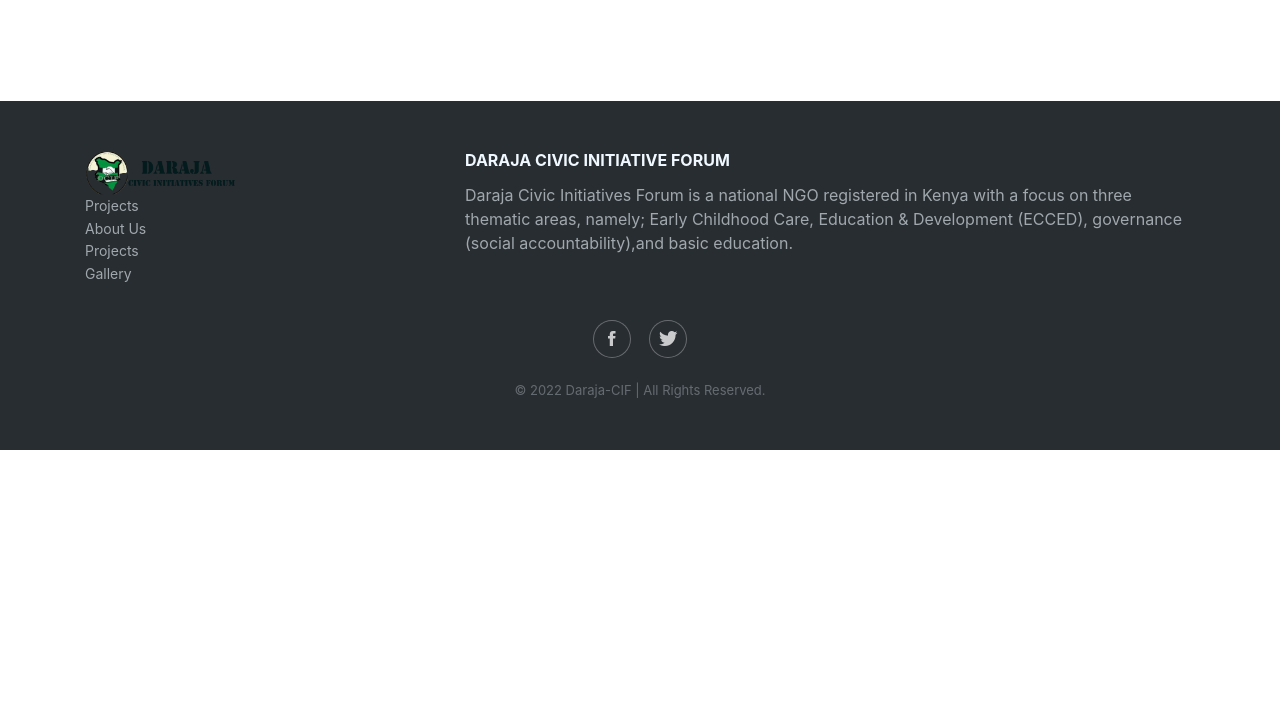
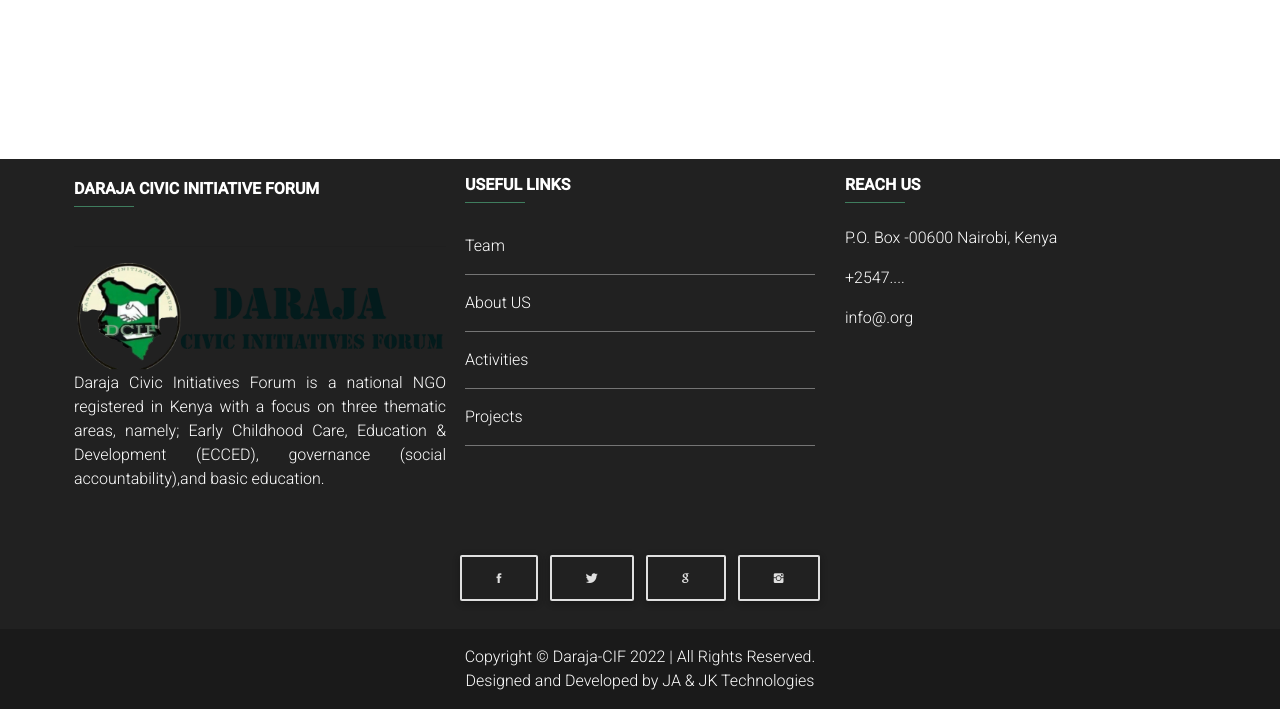
Before and after one commit to juma-moringa/Daraja-CIF, a Django app: page /projects/ in a window 1280 px wide. Shown: the part 1319-2028 px from the top of the page. Before the commit the page ends 1769 px from the top, so only its background shows below. Run offline with Django 3.2, Linux system fonts and the light colour scheme; some libraries are stand-ins or nearby versions; some web fonts are replaced.

Commit message:
edit footer design

```diff
--- a/darajacifapp/templates/footer.html
+++ b/darajacifapp/templates/footer.html
@@ -1,149 +1,75 @@
-<!DOCTYPE html>
-<html lang="en">
+{% load static %}
+<style>
+    .footer a {
+        color: white;
+    }
+</style>
+<footer class="bg-dark text-white footer" style="color: #282d32;">
+    <div class=" container footer-content pt-3 mt-5">
+        <div class="row mt-0">
+            <div class="col-4  mx-auto mb-3 p-1 left">
+                <h6 class="text-uppercase font-weight-bold">DARAJA CIVIC INITIATIVE FORUM</h6>
+                <hr class="green darken-4 accent-2 mb-3 mt-0 d-inline-block mx-auto" style="width: 60px;">
+                <hr>
 
-<head>
-    <meta charset="UTF-8">
-    <meta http-equiv="X-UA-Compatible" content="IE=edge">
-    <meta name="viewport" content="width=device-width, initial-scale=1.0">
-    <title>Daraja Civic Initiatives</title>
-    <link rel="stylesheet" href="https://cdnjs.cloudflare.com/ajax/libs/twitter-bootstrap/4.1.3/css/bootstrap.min.css">
+                <img src="{% static 'assets/logo.png' %}" alt="" class="img-fluid mt-0 mb-0 footerlogo">
+                <p class="text-justify"> Daraja Civic Initiatives Forum is a national NGO registered in Kenya with a
+                    focus on
+                    three thematic areas, namely; Early Childhood Care, Education & Development (ECCED),
+                    governance (social accountability),and basic education.
+                </p>
+                <div class="col-md-6 col-lg-7 d-flex justify-content-around align-items-center w-75">
+                    <a class="fb-ic"><i class="fab fb fa-facebook-f white-text mr-4"> </i></a>
+                    <a class="tw-ic"><i class="fab tweet fa-twitter white-text mr-4"> </i></a>
+                    <a class="li-ic"><i class="fab linked fa-linkedin-in white-text mr-4"> </i></a>
+                    <a class="ins-ic"><i class="fab insta fa-instagram white-text"> </i></a>
+                </div>
+            </div>
 
-    <style>
-        .footer-dark {
-            padding: 50px 0;
-            color: #f0f9ff;
-            background-color: #282d32;
-        }
+            <div class="center col-4 mb-4">
+                <h6 class="text-uppercase font-weight-bold">Useful links</h6>
+                <hr class="green darken-4 accent-2 mb-4 mt-0 d-inline-block mx-auto" style="width: 60px;">
+                <div class="row text-sm-center">
+                    <div class="col-12 text-left">
+                        <ul class="uselinks">
+                            <li><a href="/about#meetteam">Team </a></li>
+                            <hr class="bg-light">
+                            <li><a href="">About US </a></li>
+                            <hr class="bg-light">
+                            <li><a href="">Activities </a></li>
+                            <hr class="bg-light">
+                            <li><a href="">Projects </a></li>
+                            <hr class="bg-light">
 
-        .footer-dark h3 {
-            margin-top: 0;
-            margin-bottom: 12px;
-            font-weight: bold;
-            font-size: 16px;
-        }
-
-        .footer-dark ul {
-            padding: 0;
-            list-style: none;
-            line-height: 1.6;
-            font-size: 14px;
-            margin-bottom: 0;
-        }
-
-        .footer-dark ul a {
-            color: inherit;
-            text-decoration: none;
-            opacity: 0.6;
-        }
-
-        .footer-dark ul a:hover {
-            opacity: 0.8;
-        }
-
-        @media (max-width:767px) {
-            .footer-dark .item:not(.social) {
-                text-align: center;
-                padding-bottom: 20px;
-            }
-        }
-
-        .footer-dark .item.text {
-            margin-bottom: 36px;
-        }
-
-        @media (max-width:767px) {
-            .footer-dark .item.text {
-                margin-bottom: 0;
-            }
-        }
-
-        .footer-dark .item.text p {
-            opacity: 0.6;
-            margin-bottom: 0;
-        }
-
-        .footer-dark .item.social {
-            text-align: center;
-        }
-
-        @media (max-width:991px) {
-            .footer-dark .item.social {
-                text-align: center;
-                margin-top: 20px;
-            }
-        }
-
-        .footer-dark .item.social>a {
-            font-size: 20px;
-            width: 36px;
-            height: 36px;
-            line-height: 36px;
-            display: inline-block;
-            text-align: center;
-            border-radius: 50%;
-            box-shadow: 0 0 0 1px rgba(255, 255, 255, 0.4);
-            margin: 0 8px;
-            color: #fff;
-            opacity: 0.75;
-        }
-
-        .footer-dark .item.social>a:hover {
-            opacity: 0.9;
-        }
-
-        .footer-dark .copyright {
-            text-align: center;
-            padding-top: 24px;
-            opacity: 0.3;
-            font-size: 13px;
-            margin-bottom: 0;
-        }
-    </style>
-</head>
-
-<body>
-    <div class="footer-dark">
-        <footer>
-            <div class="container">
-                <div class="row">
-                    <div class="col-md-4 item text">
-                        <img style="height: 44px;" src="/static/assets/logo.png" />
-                        <ul>
-                            <li>
-                                <iconify-icon icon="arcticons:digital-work-wallet"></iconify-icon> <a href="#">Projects
-                                </a>
-                            </li>
-                            <li>
-                                <iconify-icon icon="flat-color-icons:about"></iconify-icon> <a href="#">About Us</a>
-                            </li>
-                            <li>
-                                <iconify-icon icon="healthicons:social-work-outline"></iconify-icon> <a
-                                    href="#">Projects</a>
-                            </li>
-                            <li>
-                                <iconify-icon icon="clarity:image-gallery-solid"></iconify-icon> <a href="#">Gallery</a>
-                            </li>
                         </ul>
                     </div>
-                    <div class="col-md-8 item text">
-                        <h3>DARAJA CIVIC INITIATIVE FORUM</h3>
-                        <p>
-                            Daraja Civic Initiatives Forum is a national NGO registered in Kenya with a focus on
-                            three thematic areas, namely; Early Childhood Care, Education & Development (ECCED),
-                            governance (social accountability),and basic education.
-                        </p>
-                        <br>
-                        <!-- <p>TEL:<b style="color:green">+254720299100<br>+2547734950877</b></p> -->
-                    </div>
-                    <div class="col item social"><a
-                            href="https://www.facebook.com/Daraja-Civic-Initiatives-Forum-1050485778419708"><i
-                                class="icon ion-social-facebook"></i></a>
-                        <a href="https://twitter.com/CivicDaraja"><i class="icon ion-social-twitter"></i></a>
-                    </div>
                 </div>
-                <p class="copyright">© 2022 Daraja-CIF | All Rights Reserved.</p>
             </div>
-        </footer>
+
+            <div class="col-4 mx-auto mb-md-0 mb-4">
+                <h6 class="text-uppercase font-weight-bold">Reach Us</h6>
+                <hr class="green darken-4 accent-2 mb-3 mt-0 d-inline-block mx-auto" style="width: 60px;">
+                <div class="contact">
+                    <p><i class="fal fa-map-marker-alt"></i> P.O. Box -00600 Nairobi, Kenya</p>
+                    <p><i class="fal fa-phone-volume"></i> +2547....</p>
+                    <p><i class="fal fa-envelope"></i> info@.org</p>
+                </div>
+
+            </div>
+        </div>
     </div>
 
-</html>
+    <section class=" text-center mb-4">
+        <a class="btn btn-outline-light m-1" href="#!" role="button"><i class="icon ion-social-facebook"></i></a>
+        <a class="btn btn-outline-light m-1" href="#!" role="button"><i class="icon ion-social-twitter"></i></a>
+        <a class="btn btn-outline-light m-1" href="#!" role="button"><i class="icon ion-social-google"></i></a>
+        <a class="btn btn-outline-light m-1" href="#!" role="button"><i class="icon ion-social-instagram"></i></a>
+
+    </section>
+    <div class="text-center p-3" style="background-color: rgba(0, 0, 0, 0.2);">
+        Copyright © Daraja-CIF 2022 | All Rights Reserved. <br> Designed and Developed by
+        <a href="#" target='_blank'> JA & JK Technologies</a>
+    </div>
+</footer>
+<a href="#" class="back-to-top d-flex align-items-center justify-content-center"><i
+        class="bi bi-arrow-up-short"></i></a>
--- a/darajacifapp/templates/projects.html
+++ b/darajacifapp/templates/projects.html
@@ -4,8 +4,7 @@
 {% block content %}
 <style>
     .project_content {
-        padding-top: 5%;
-        padding-bottom: 5%;
+        padding: 5%;
     }
 
     .page-list img {
@@ -32,14 +31,14 @@
 {% include 'headernav.html' with pagetitle='Our Projects' navtitle='Projects' %}
 
 <section class="project_content">
-    <div class="container">
+    <div class="container-fluid">
         <div class="page-list mb-5 ">
             <div class="row mb-5">
                 <div class="col-lg-6 text-block d-inline-block">
                     <div data-aos="fade-right" data-aos-duration="1800" class=" project page-description">
                         <hr class="mt-0 mb-3">
                         <h4 class="page-title mb-3"><a href="">STRENGTHENING PROTECTION, EDUCATION AND CARE FOR CHILDREN
-                                (SPEC)--
+                                (SPEC)
                             </a></h4>
                         <p>With support from Porticus Africa Foundation, Daraja partnered with the Centre for Research &
                             Innovations in East Africa (CRI-EA) and Mukuru Child Welfare Center (MCWC) in the 2018-2019
@@ -70,7 +69,7 @@
                         <hr class="mt-0 mb-3">
                         <h4 class="page-title mb-3"><a href="">BABY CARE PROJECT
                             </a></h4>
-                        <p>in partnership with Aga Khan Foundation (AKF) to test an innovative
+                        <p>In partnership with Aga Khan Foundation (AKF) to test an innovative
                             model of quality,
                             cost-effective, and contextually relevant childcare centers that had the potential to be
                             taken to scale. The project increased access to quality ECD services for over 180 children
--- a/static/css/custom.css
+++ b/static/css/custom.css
@@ -23,3 +23,10 @@
 strong, .strong {
     font-weight: 700;
 }
+
+/* footer */
+
+.footer hr {
+    color: white;
+    opacity: 50%;
+}
```
